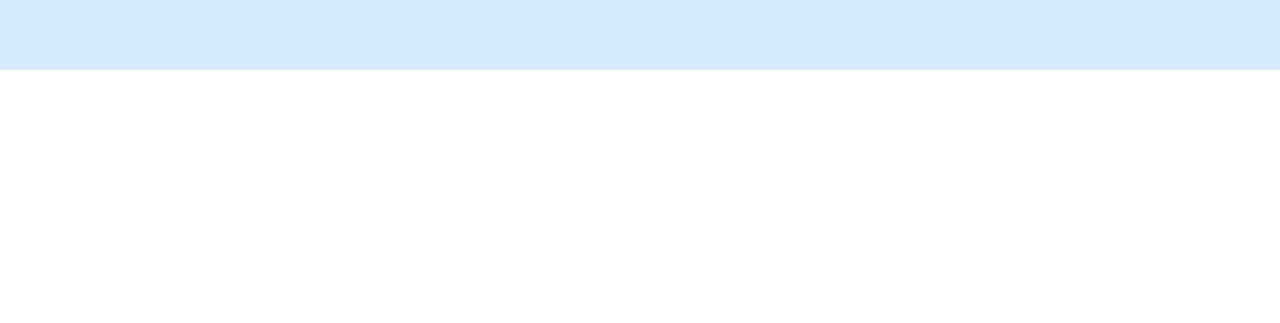
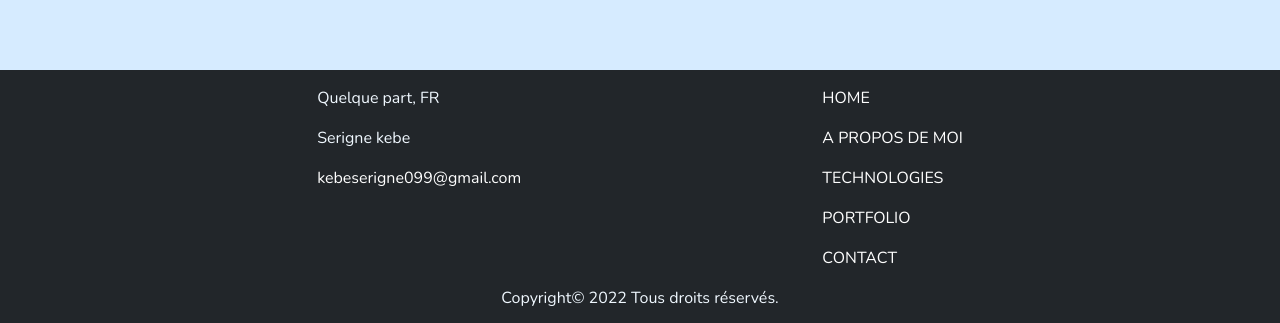
Before and after one commit to Skebe/my-portfolio, a React (Create React App) app: page / in a window 1280 px wide. Shown: the part 2059-2382 px from the top of the page. Before the commit the page ends 2129 px from the top, so only its background shows below. Built offline with nearby package versions, Linux system fonts and the light colour scheme.

Commit message:
added contact me

```diff
--- a/src/App.js
+++ b/src/App.js
@@ -4,6 +4,7 @@ import Particles from "./Particles";
 import Header from "./screens/header/header";
 import AboutMe from "./screens/aboutMe/AboutMe";
 import Technologies from "./screens/technologies/Technologies";
+import ContactMe from "./screens/contacMe/contactMe";
 
 
 
@@ -15,6 +16,7 @@ function App() {
         <Particles/>
         <AboutMe/>
         <Technologies/>
+        <ContactMe/>
     </div>
   );
 }
--- a/src/Particles.jsx
+++ b/src/Particles.jsx
@@ -49,6 +49,7 @@ export default class Particles extends React.Component {
 
         const draw = () => {
             ctx.fillStyle = "#22262a";
+            //ctx.fillStyle = "#0a64be";
             ctx.fillRect(0, 0, canvas.width, canvas.height);
 
             // Lets draw particles from the array now
--- a/src/helpers/techs.js
+++ b/src/helpers/techs.js
@@ -51,5 +51,9 @@ export const techs = [
         name: 'Github',
         iconName: 'github'
     },
+    {
+        name: 'Git',
+        iconName: 'git'
+    },
 
 ]
--- /dev/null
+++ b/src/screens/contacMe/contactMe.css
@@ -0,0 +1,26 @@
+.contactMe_container {
+    background-color: var(--nav-color);
+    color: aliceblue;
+    padding: 1rem;
+}
+
+.contactMe_data_links {
+    display: flex;
+    justify-content: space-evenly;
+}
+
+.contactMe_data_links a {
+    color: white;
+    text-decoration: none;
+    /*text-transform: uppercase;*/
+}
+
+.contactMe_data_links a:hover {
+    color: var(--light-color);
+}
+
+@media only screen and (max-width: 600px) {
+    .contactMe_data_links{
+        flex-direction: column;
+    }
+}
--- /dev/null
+++ b/src/screens/contacMe/contactMe.jsx
@@ -0,0 +1,29 @@
+import React from "react";
+import "./contactMe.css";
+import { navigationLinks } from "../../helpers/navigationLinks";
+
+function createLinks() {
+    return navigationLinks.map((e, index) => (
+        <p key={index}><a href={e.ref}>{e.name}</a></p>
+    ))
+}
+
+function ContactMe() {
+    return(
+        <div className="contactMe_container" id="contact">
+            <div className="contactMe_data_links">
+                <div>
+                    <p>Quelque part, FR</p>
+                    <p>Serigne kebe</p>
+                    <p><a href="mailto:kebeserigne099@gmail.com">kebeserigne099@gmail.com</a></p>
+                </div>
+                <div>
+                    {createLinks()}
+                </div>
+            </div>
+            <div style={{textAlign: 'center'}}>Copyright&copy; {new Date().getFullYear()} Tous droits réservés.</div>
+        </div>
+    )
+}
+
+export default ContactMe
--- a/src/screens/technologies/Technologies.jsx
+++ b/src/screens/technologies/Technologies.jsx
@@ -7,7 +7,7 @@ function Technologies() {
     return (
         <div className="technologies_container" id="technologies">
             <div>
-                <h1 style={{ textAlign: 'center' }}>Les technologies que j'utilise</h1>
+                <h1 style={{ textAlign: 'center', textDecoration: 'uppercase' }}>Les technologies que j'utilise</h1>
             </div>
             <div className="tech_cards_container">
                 {techs.map((e, index) => {
```
